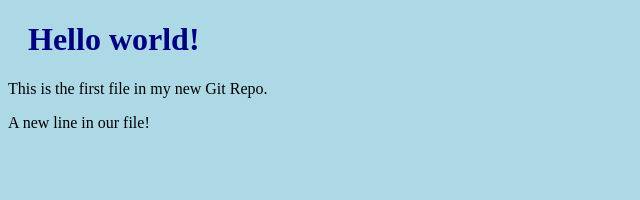
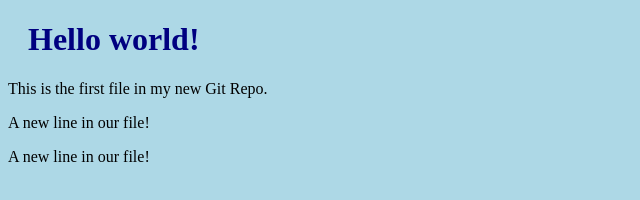
Before and after one commit to 1-Stipe/testZona, a plain HTML site: page index.html in a window 1280 px wide. Shown: the whole page, without its empty margins (0-640 px from the left). Drawn offline with Linux system fonts and the light colour scheme.

Commit message:
Second update to html

```diff
--- a/index.html
+++ b/index.html
@@ -8,6 +8,6 @@
 
 <h1>Hello world!</h1>
 <p>This is the first file in my new Git Repo.</p>
-<p>A new line in our file!</p>
+<p>A new line in our file!</p><p>A new line in our file!</p>
 </body>
 </html>
```
